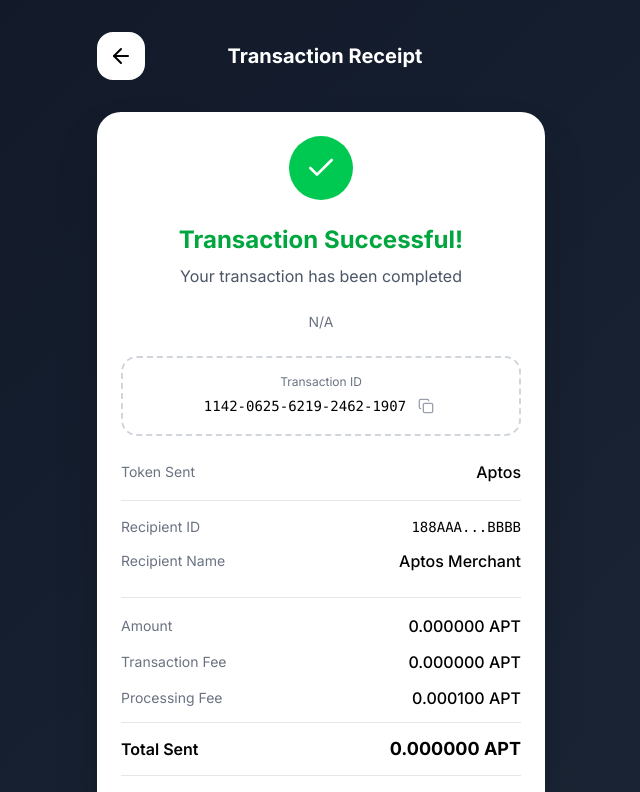
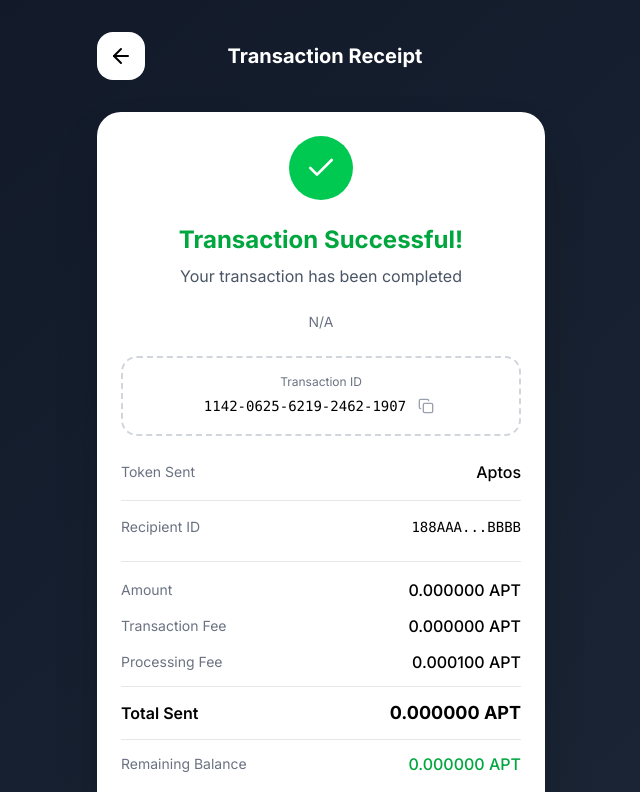
Before and after one commit to tcker/sarisend, a React (Vite) app in the folder frontend/: page /sent-confirm in a window 1280 px wide. Shown: the top 792 px of the page, without its empty margins (319-959 px from the left). Built offline with nearby package versions, Linux system fonts and the light colour scheme; no server answers.

Commit message:
style: concatenated recipient id

```diff
--- a/frontend/src/pages/sentConfirm.jsx
+++ b/frontend/src/pages/sentConfirm.jsx
@@ -36,12 +36,16 @@
 
   const processingFee = calculateProcessingFee(paymentData.amount)
 
+  const formatRecipientId = (id) => {
+    if (!id) return '';
+    return id.length > 10 ? `${id.slice(0, 6)}...${id.slice(-4)}` : id;
+  }
+
   const transactionData = {
     date: formatDate(paymentData.timestamp),
     transactionId: generateTransactionId(),
     tokenSent: 'Aptos',
-    recipientId: paymentData.recipient || '188AAA...BBBB',
-    recipientName: paymentData.recipientName || 'Aptos Merchant',
+    recipientId: formatRecipientId(paymentData.recipient || '188AAA...BBBB'),
     amount: `${paymentData.amount.toFixed(6)} APT`,
     transactionFee: `${paymentData.gasFee.toFixed(6)} APT`,
     processingFee: `${processingFee.toFixed(6)} APT`,
@@ -122,10 +126,10 @@
               <span className="text-sm text-gray-500">Recipient ID</span>
               <span className="font-mono text-sm">{transactionData.recipientId}</span>
             </div>
-            <div className="flex justify-between items-center">
+            {/* <div className="flex justify-between items-center">
               <span className="text-sm text-gray-500">Recipient Name</span>
               <span className="font-medium">{transactionData.recipientName}</span>
-            </div>
+            </div> */}
             {transactionData.note !== 'No note provided' && (
               <div className="flex justify-between items-start">
                 <span className="text-sm text-gray-500">Note</span>
```
